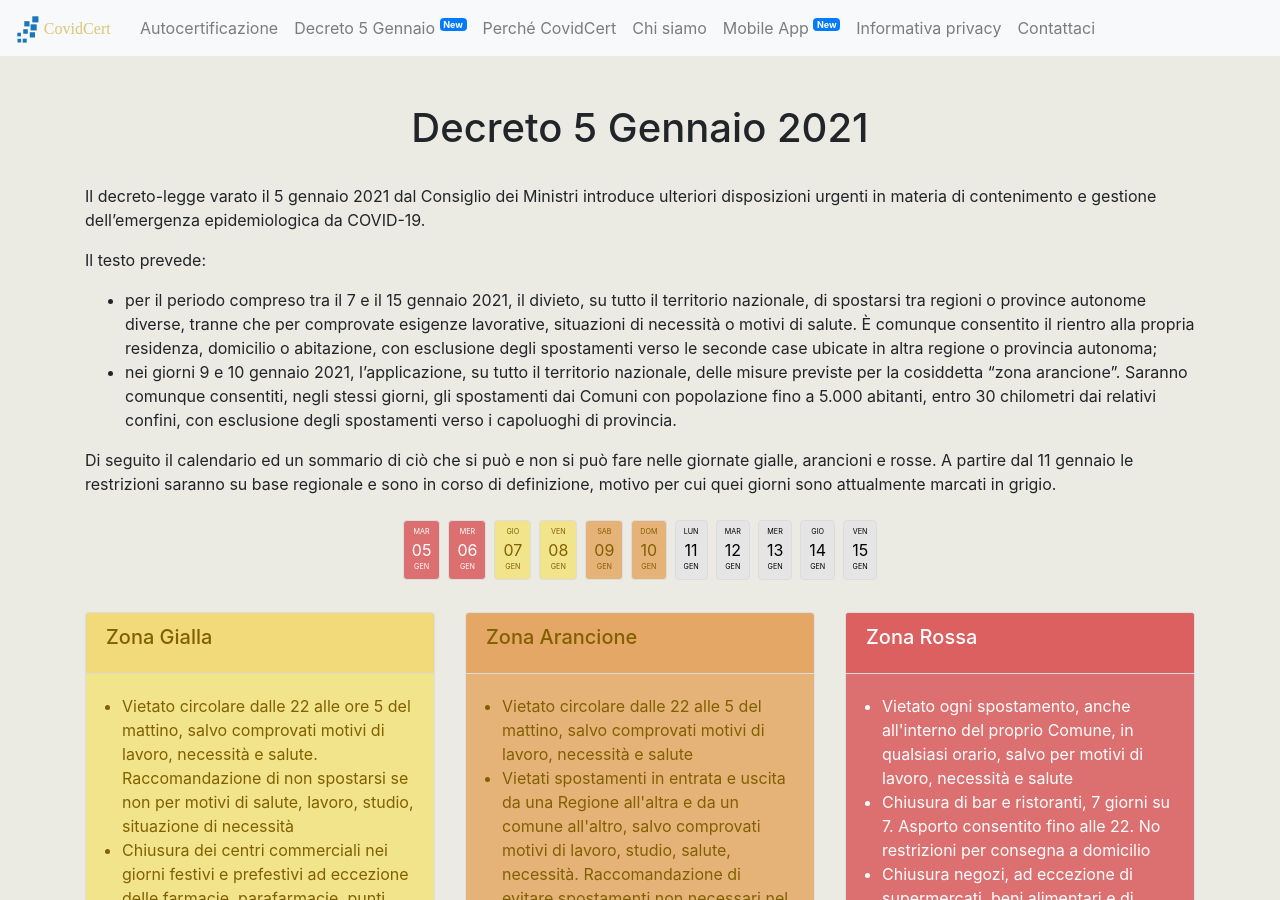
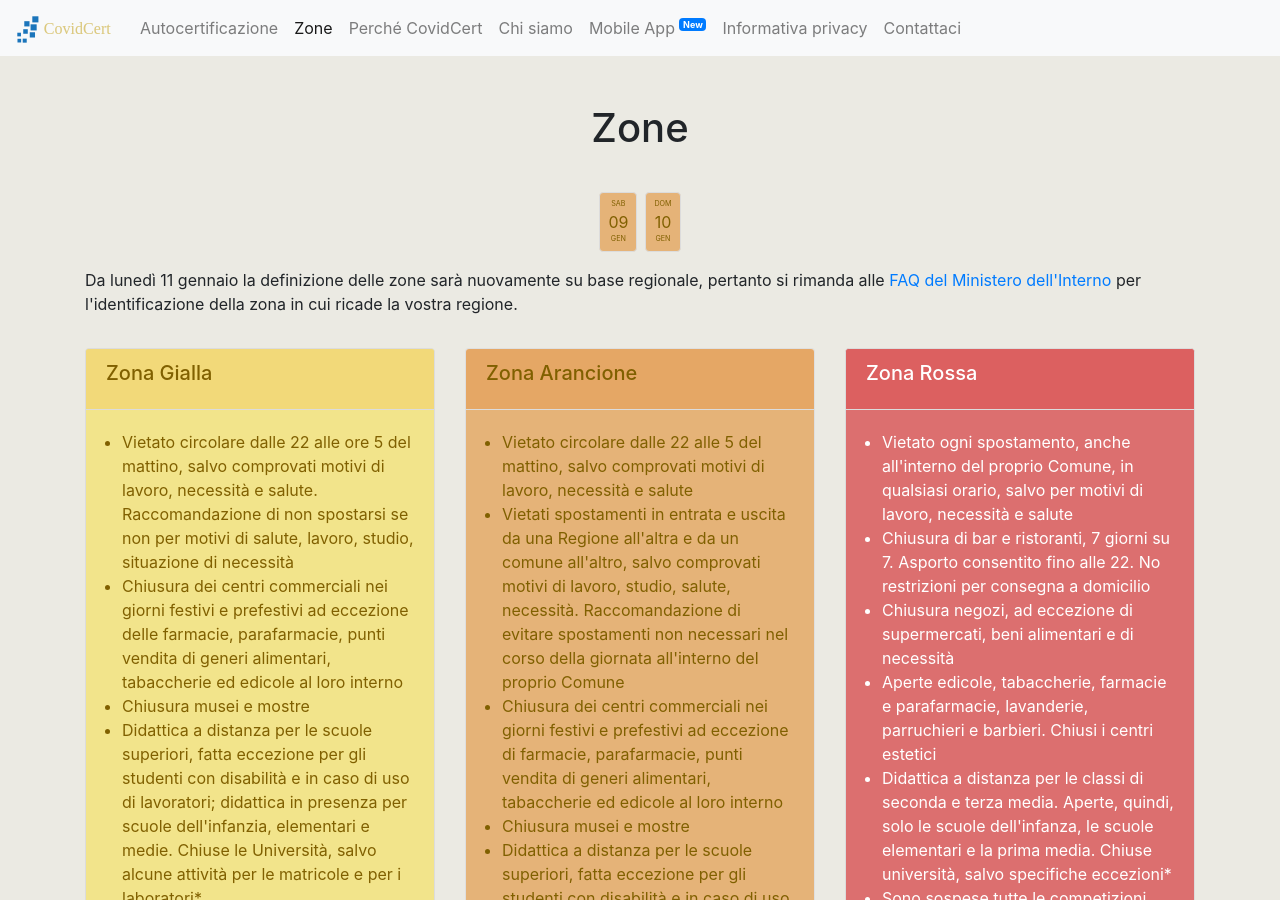
Before and after one commit to Ceeresa/autocertificazione, a Jekyll site: the page built from zone.md, in a window 1280 px wide and 900 px high. Built offline with Jekyll 4.4.1, drawn with Linux system fonts in a browser that asks for light colours; comment, search, counter and statistics services are not loaded; some of the changed text lies outside the part shown.

Commit message:
Back to regions

```diff
--- a/_config.yml
+++ b/_config.yml
@@ -34,9 +34,8 @@ plugins:
 pages_list:
   - name: Autocertificazione
     url: /
-  - name: Decreto 5 Gennaio
+  - name: Zone
     url: /zone.html
-    new: true
   - name: Perché CovidCert
     url: /why.html
   - name: Chi siamo
--- a/zone.md
+++ b/zone.md
@@ -1,33 +1,18 @@
 ---
 layout: index
-title: "Decreto 5 Gennaio 2021"
+title: "Zone"
 ---
 <div class="px-3 py-3 pt-md-5 pb-md-4 mx-auto text-justify">
-    <h1 class="h1-responsive text-center">Decreto 5 Gennaio 2021</h1>
+    <h1 class="h1-responsive text-center">Zone</h1>
 </div>
-<div>
-    <p>Il decreto-legge varato il 5 gennaio 2021 dal Consiglio dei Ministri introduce ulteriori disposizioni urgenti in materia di contenimento e gestione dell’emergenza epidemiologica da COVID-19.</p>
-    <p>Il testo prevede:</p>
-    <ul>
-      <li>per il periodo compreso tra il 7 e il 15 gennaio 2021, il divieto, su tutto il territorio nazionale, di spostarsi tra regioni o province autonome diverse, tranne che per comprovate esigenze lavorative, situazioni di necessità o motivi di salute. È comunque consentito il rientro alla propria residenza, domicilio o abitazione, con esclusione degli spostamenti verso le seconde case ubicate in altra regione o provincia autonoma;</li>
-      <li>nei giorni 9 e 10 gennaio 2021, l’applicazione, su tutto il territorio nazionale, delle misure previste per la cosiddetta “zona arancione”. Saranno comunque consentiti, negli stessi giorni, gli spostamenti dai Comuni con popolazione fino a 5.000 abitanti, entro 30 chilometri dai relativi confini, con esclusione degli spostamenti verso i capoluoghi di provincia.</li>
-    </ul>
-    <p>Di seguito il calendario ed un sommario di ciò che si può e non si può fare nelle giornate gialle, arancioni e rosse. A partire dal 11 gennaio le restrizioni saranno su base regionale e sono in corso di definizione, motivo per cui quei giorni sono attualmente marcati in grigio.</p>
-</div>
+
   <div id="cal" class="row justify-content-center justify-content-sm-center mb-3">
-      <a class="btn px-2 mx-1 cc-red    mt-2" href="#cc-red-zone"><div class="weekday">MAR</div><div class="day">05</div><div class="weekday">GEN</div></a>
-      <a class="btn px-2 mx-1 cc-red    mt-2" href="#cc-red-zone"><div class="weekday">MER</div><div class="day">06</div><div class="weekday">GEN</div></a>
-      <a class="btn px-2 mx-1 cc-yellow mt-2" href="#cc-yellow-zone"><div class="weekday">GIO</div><div class="day">07</div><div class="weekday">GEN</div></a>
-      <a class="btn px-2 mx-1 cc-yellow mt-2" href="#cc-yellow-zone"><div class="weekday">VEN</div><div class="day">08</div><div class="weekday">GEN</div></a>
       <a class="btn px-2 mx-1 cc-orange mt-2" href="#cc-orange-zone"><div class="weekday">SAB</div><div class="day">09</div><div class="weekday">GEN</div></a>
       <a class="btn px-2 mx-1 cc-orange mt-2" href="#cc-orange-zone"><div class="weekday">DOM</div><div class="day">10</div><div class="weekday">GEN</div></a>
-      <a class="btn px-2 mx-1 cc-grey   mt-2" href="#cc-grey-zone"><div class="weekday">LUN</div><div class="day">11</div><div class="weekday">GEN</div></a>
-      <a class="btn px-2 mx-1 cc-grey   mt-2" href="#cc-grey-zone"><div class="weekday">MAR</div><div class="day">12</div><div class="weekday">GEN</div></a>
-      <a class="btn px-2 mx-1 cc-grey   mt-2" href="#cc-grey-zone"><div class="weekday">MER</div><div class="day">13</div><div class="weekday">GEN</div></a>
-      <a class="btn px-2 mx-1 cc-grey   mt-2" href="#cc-grey-zone"><div class="weekday">GIO</div><div class="day">14</div><div class="weekday">GEN</div></a>
-      <a class="btn px-2 mx-1 cc-grey   mt-2" href="#cc-grey-zone"><div class="weekday">VEN</div><div class="day">15</div><div class="weekday">GEN</div></a>
-
   </div>
+<div>
+    <p>Da lunedì 11 gennaio la definizione delle zone sarà nuovamente su base regionale, pertanto si rimanda alle <a href="http://www.governo.it/it/articolo/domande-frequenti-sulle-misure-adottate-dal-governo/15638" target="_blank">FAQ del Ministero dell'Interno</a> per l'identificazione della zona in cui ricade la vostra regione.</p>
+</div>
 <div class="row row-cols-1 row-cols-md-3 g-4">
   <div class="col mt-3">
     <div id="cc-yellow-zone" class="card h-100 cc-yellow">
@@ -86,9 +71,3 @@ title: "Decreto 5 Gennaio 2021"
     </div>
   </div>
 </div>
-<div>
-    <p class="mt-2">* Si prevede la ripresa dell’attività in presenza, per il 50% degli studenti, a partire dal prossimo 11 gennaio.</p>
-    <p id="#cc-grey-zone">Per il periodo compreso tra il 7 e il 15 gennaio 2021, sono vietati, su tutto il territorio nazionale, gli spostamenti tra regioni o province autonome diverse, tranne che per comprovate esigenze lavorative, situazioni di necessità o motivi di salute. È comunque consentito il rientro alla propria residenza, domicilio o abitazione, con esclusione degli spostamenti verso le seconde case ubicate in altra regione o provincia autonoma</p>
-    <p><a href="http://www.governo.it/sites/new.governo.it/files/Cdm_88.pdf" target="_blank">Comunicato stampa Consiglio dei Ministri n.88</a></p>
-    <p class="mt-2"><a href="http://www.governo.it/it/articolo/domande-frequenti-sulle-misure-adottate-dal-governo/15638" target="_blank">FAQ</a> del Ministero dell'Interno</p>
-</div>
```
